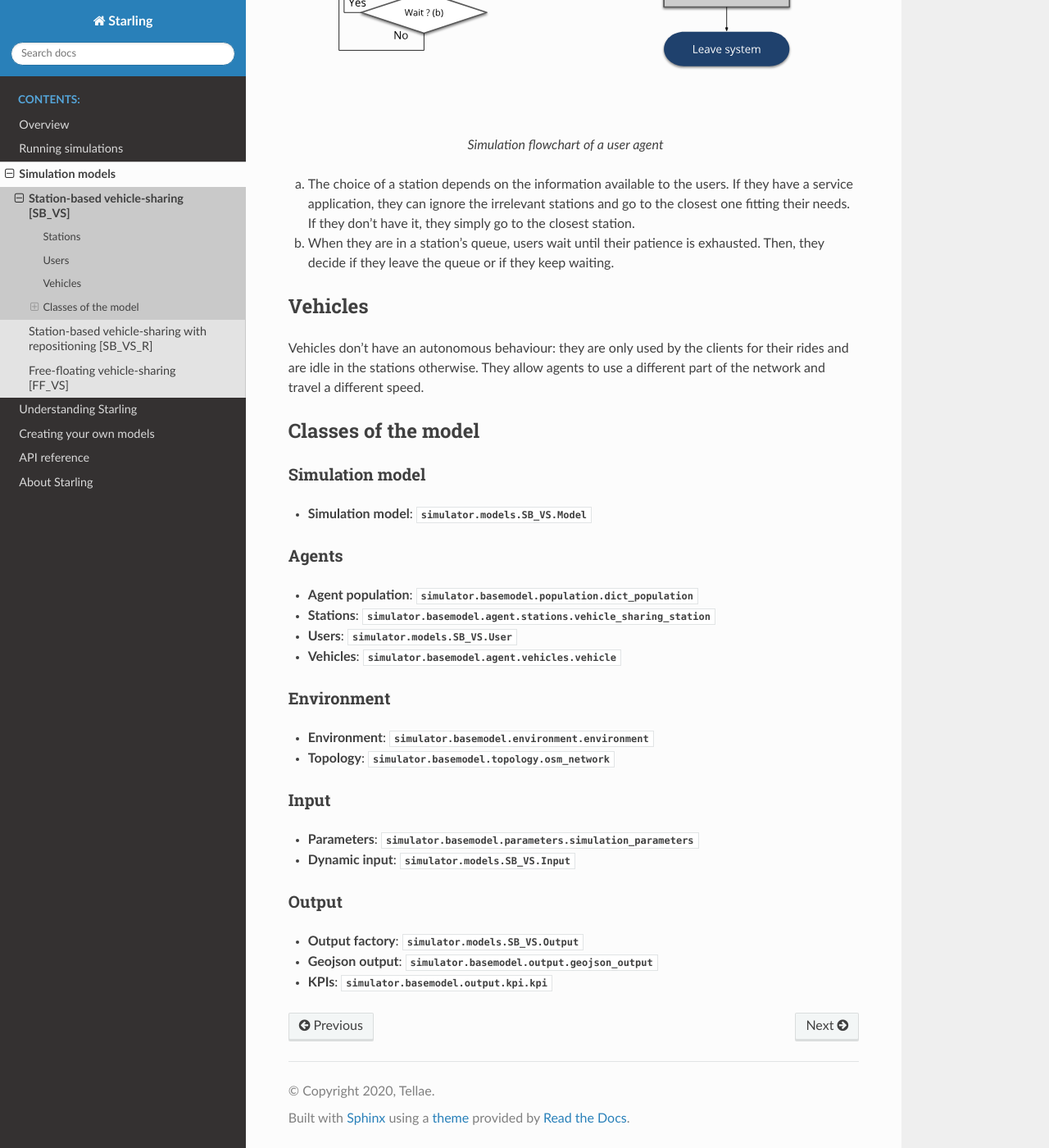
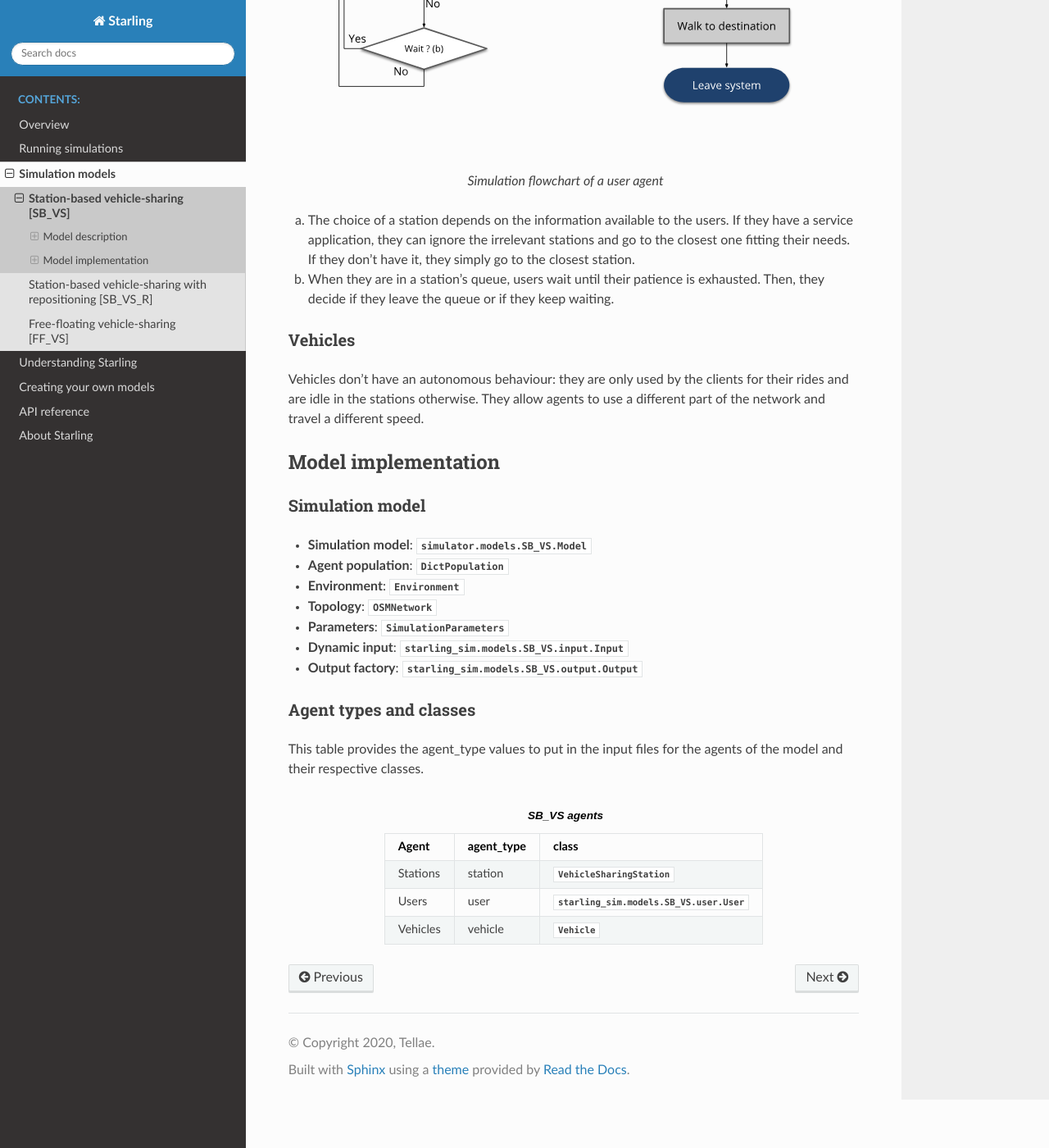
Before and after one commit to tellae/starling, a Sphinx documentation site: the page built from docs/models/SB_VS.rst, in a window 1280 px wide and 1400 px high, scrolled down 1091 px. Shown: the whole window at 82% size. Built offline with Sphinx 7.4.7 and the Read the Docs theme 2.0.0, drawn with Linux system fonts in a browser that asks for light colours; pages that are not in the unit, such as notebooks, are missing from menus.

Commit message:
doc: changed the structure of FF_VS and SB_VS pages

```diff
--- a/docs/models/SB_VS.rst
+++ b/docs/models/SB_VS.rst
@@ -1,15 +1,19 @@
 .. _SB_VS:
 
+#####################################
 Station-based vehicle-sharing [SB_VS]
-*************************************
+#####################################
 
 This model describes a rental transport system in which users can pick-up a vehicle at specific locations (called stations),
 and realise a one-way trip: the vehicle can be dropped at any station of the system.
 Existing parisian Velib' is an example of this system for bike vehicles.
 
+*****************
+Model description
+*****************
 
 Stations
-========
+--------
 
 Stations can store a limited number of vehicles (parking places). No more vehicle can be parked if a station is full.
 In order to get or leave a vehicle, users must request the station. If their request cannot be satisfied,
@@ -18,7 +22,7 @@ If a change in the station's stock allow the request to be satisfied, it is imme
 the user leaves the queue.
 
 Users
-=====
+-----
 
 Users travel from their origin to destination using the vehicle-sharing system, based on the behaviour described in the
 following flowchart. They may, or not, be informed of current stock of vehicles and available parking places on each
@@ -42,49 +46,52 @@ waiting at stations before deciding a new action.
 
 
 Vehicles
-========
+--------
 
 Vehicles don't have an autonomous behaviour: they are only used by the clients for their rides and are idle in the
 stations otherwise. They allow agents to use a different part of the network and travel a different speed.
 
-Classes of the model
-====================
+********************
+Model implementation
+********************
 
 Simulation model
-^^^^^^^^^^^^^^^^
+----------------
 
 + **Simulation model**: :class:`simulator.models.SB_VS.Model`
 
-Agents
-^^^^^^
++ **Agent population**: :class:`~starling_sim.basemodel.population.dict_population.DictPopulation`
 
-+ **Agent population**: :class:`simulator.basemodel.population.dict_population`
++ **Environment**: :class:`~starling_sim.basemodel.environment.environment.Environment`
 
-+ **Stations**: :class:`simulator.basemodel.agent.stations.vehicle_sharing_station`
++ **Topology**: :class:`~starling_sim.basemodel.topology.osm_network.OSMNetwork`
 
-+ **Users**: :class:`simulator.models.SB_VS.User`
++ **Parameters**: :class:`~starling_sim.basemodel.parameters.simulation_parameters.SimulationParameters`
 
-+ **Vehicles**: :class:`simulator.basemodel.agent.vehicles.vehicle`
++ **Dynamic input**: :class:`starling_sim.models.SB_VS.input.Input`
 
-Environment
-^^^^^^^^^^^
++ **Output factory**: :class:`starling_sim.models.SB_VS.output.Output`
 
-+ **Environment**: :class:`simulator.basemodel.environment.environment`
+Agent types and classes
+-----------------------
 
-+ **Topology**: :class:`simulator.basemodel.topology.osm_network`
+This table provides the agent_type values to put in the input files for the agents
+of the model and their respective classes.
 
-Input
-^^^^^
+.. list-table:: **SB_VS agents**
+   :widths: auto
+   :header-rows: 1
+   :align: center
 
-+ **Parameters**: :class:`simulator.basemodel.parameters.simulation_parameters`
-
-+ **Dynamic input**: :class:`simulator.models.SB_VS.Input`
-
-Output
-^^^^^^
-
-+ **Output factory**: :class:`simulator.models.SB_VS.Output`
-
-+ **Geojson output**: :class:`simulator.basemodel.output.geojson_output`
-
-+ **KPIs**: :class:`simulator.basemodel.output.kpi.kpi`
+   * - Agent
+     - agent_type
+     - class
+   * - Stations
+     - station
+     - :class:`~starling_sim.basemodel.agent.stations.vehicle_sharing_station.VehicleSharingStation`
+   * - Users
+     - user
+     - :class:`starling_sim.models.SB_VS.user.User`
+   * - Vehicles
+     - vehicle
+     - :class:`~starling_sim.basemodel.agent.vehicles.vehicle.Vehicle`
```
Also changed, not shown: docs/models/FF_VS.rst (+35 -28 lines).
